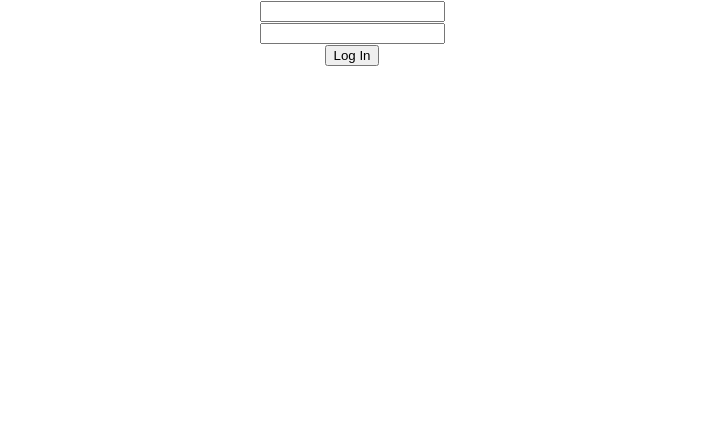
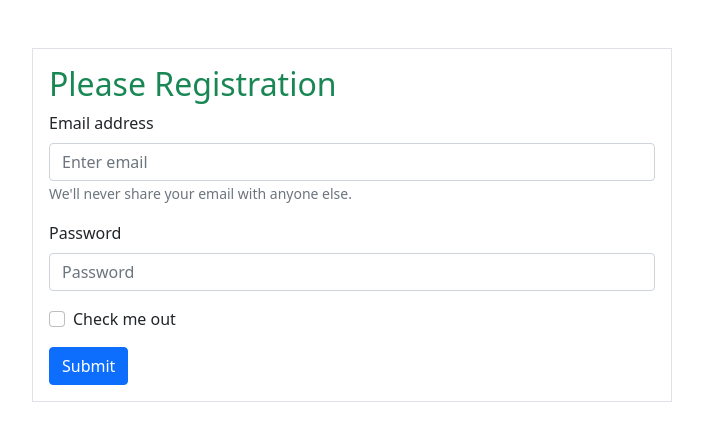
Before and after one commit to khaled39ab/Simple-Email-Password-autth, a React (Create React App) app: page / in a window 1280 px wide. Shown: the top 424 px of the page, without its empty margins (288-991 px from the left). Built offline with nearby package versions, Linux system fonts and the light colour scheme.

Commit message:
create account

```diff
--- a/package.json
+++ b/package.json
@@ -6,8 +6,10 @@
     "@testing-library/jest-dom": "^5.16.4",
     "@testing-library/react": "^13.3.0",
     "@testing-library/user-event": "^13.5.0",
+    "bootstrap": "^5.1.3",
     "firebase": "^9.8.2",
     "react": "^18.1.0",
+    "react-bootstrap": "^2.4.0",
     "react-dom": "^18.1.0",
     "react-scripts": "5.0.1",
     "web-vitals": "^2.1.4"
--- a/src/App.js
+++ b/src/App.js
@@ -1,31 +1,74 @@
 import './App.css';
 import app from './firebase.init';
-import { getAuth } from "firebase/auth";
+import 'bootstrap/dist/css/bootstrap.min.css';
+import { createUserWithEmailAndPassword, getAuth } from "firebase/auth";
+import { Button, Form } from 'react-bootstrap';
+import { useState } from 'react';
+// import Button from 'react-bootstrap/Button';
+// import Form from 'react-bootstrap/Form'
 
 const auth = getAuth(app);
 
 function App() {
-  const handleEmail = e =>{
-    console.log(e.target.value);
+  const [validated, setValidated] = useState(false)
+  const [email, setEmail] = useState('');
+  const [password, setPassword] = useState('')
+
+  const handleEmail = e => {
+    setEmail(e.target.value);
   }
 
-  const handlePassword = e =>{
-    console.log(e.target.value);
+  const handlePassword = e => {
+    setPassword(e.target.value);
   }
 
-  const handleFormSubmit = e =>{
+  const handleFormSubmit = e => {
+    const form = e.currentTarget;
+    if (form.checkValidity() === false) {
+      e.preventDefault();
+      e.stopPropagation();
+      return;
+    }
+
+    setValidated(true);
+
+    createUserWithEmailAndPassword(auth, email, password)
+      .then(res => console.log(res.user))
+      .catch(err => console.error(err))
     e.preventDefault();
   }
 
   return (
-    <div className="App">
-      <form onSubmit={handleFormSubmit}>
-        <input onBlur={handleEmail} type="email" name="" id="" />
-        <br />
-        <input onBlur={handlePassword} type="password" name="" id="" />
-        <br />
-        <input type="submit" value="Log In" />
-      </form>
+    <div>
+      <div className='registration w-50 mx-auto m-5 border p-3'>
+        <h2 className='text-success'>Please Registration</h2>
+        <Form noValidate validated={validated} onSubmit={handleFormSubmit}>
+          <Form.Group className="mb-3" controlId="formBasicEmail">
+            <Form.Label>Email address</Form.Label>
+            <Form.Control onBlur={handleEmail} type="email" placeholder="Enter email" required />
+            <Form.Text className="text-muted">
+              We'll never share your email with anyone else.
+            </Form.Text>
+            <Form.Control.Feedback type="invalid">
+              Please provide a valid email.
+            </Form.Control.Feedback>
+          </Form.Group>
+
+          <Form.Group className="mb-3" controlId="formBasicPassword">
+            <Form.Label>Password</Form.Label>
+            <Form.Control onBlur={handlePassword} type="password" placeholder="Password" required />
+            <Form.Control.Feedback type="invalid">
+              Please provide a valid password.
+            </Form.Control.Feedback>
+          </Form.Group>
+          <Form.Group className="mb-3" controlId="formBasicCheckbox">
+            <Form.Check type="checkbox" label="Check me out" />
+          </Form.Group>
+          <Button variant="primary" type="submit">
+            Submit
+          </Button>
+        </Form>
+      </div>
     </div>
   );
 }
```
Also changed, not shown: 1 other file (tests, documents, lock files or other folders).
